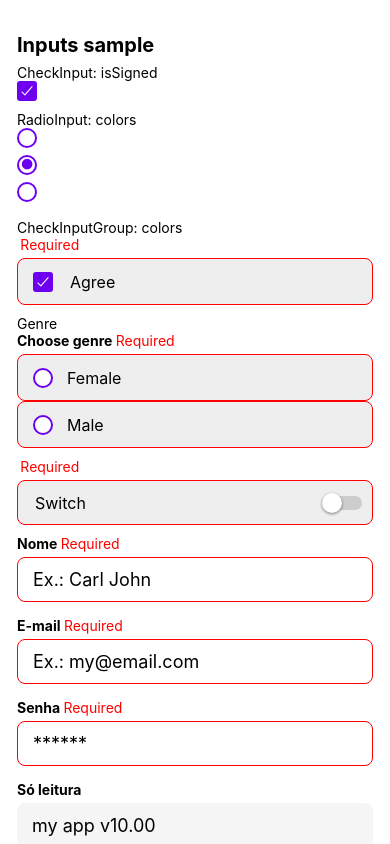
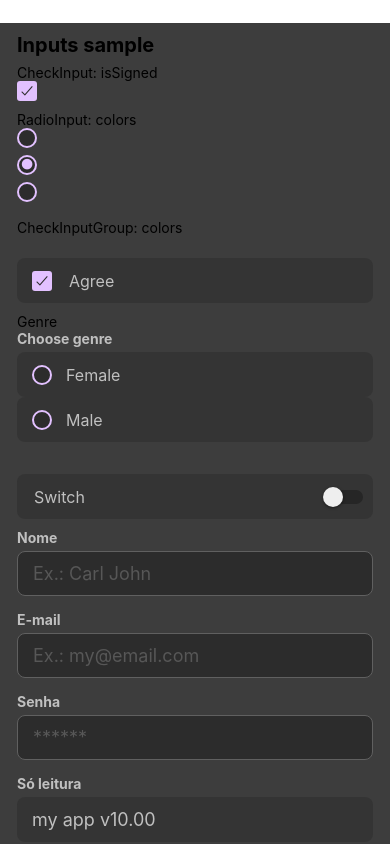
Before and after one commit to coffezilla/reactn-form-elements, a React Native app in the folder app/: screen / in a window 390 px wide. Built offline with nearby package versions, Linux system fonts and the light colour scheme.

Commit message:
Dark mode and params

```diff
--- a/app/App.js
+++ b/app/App.js
@@ -51,13 +51,14 @@ export default function App() {
 	});
 
 	// handle of RadioInput, CheckInput,switch and vanilla TextInput
-	const handleInputForm = (text, name, switcher = false) => {
+	const handleInputForm = (text, name, params = {}, switcher = false) => {
 		if (switcher) {
 			text = !text;
 		}
 		setForm({
 			...form,
 			[name]: text,
+			error: '',
 		});
 	};
 
@@ -73,6 +74,7 @@ export default function App() {
 					<CheckInput
 						value={form.checked}
 						style={{ marginRight: 7 }}
+						darkTheme
 						onPress={() => handleInputForm(form.checked, 'checked', true)}
 					/>
 				</View>
@@ -83,18 +85,21 @@ export default function App() {
 						value={form.colors}
 						name='blue'
 						style={{ marginRight: 7, marginBottom: 7 }}
+						darkTheme
 						onPress={() => handleInputForm('blue', 'colors')}
 					/>
 					<RadioInput
 						value={form.colors}
 						name='red'
 						style={{ marginRight: 7, marginBottom: 7 }}
+						darkTheme
 						onPress={() => handleInputForm('red', 'colors')}
 					/>
 					<RadioInput
 						value={form.colors}
 						name='yellow'
 						style={{ marginRight: 7, marginBottom: 7 }}
+						darkTheme
 						onPress={() => handleInputForm('yellow', 'colors')}
 					/>
 				</View>
@@ -103,8 +108,9 @@ export default function App() {
 					<Text>CheckInputGroup: colors</Text>
 					<CheckInputGroup
 						label='Agree'
+						darkTheme
 						name='checked'
-						error='Required'
+						error=''
 						value={form.checked}
 						handleInputForm={handleInputForm}
 					/>
@@ -112,11 +118,12 @@ export default function App() {
 
 				<View style={styles.division}>
 					<Text>Genre</Text>
-					<RadioInputGroupWrapper label='Choose genre' error='Required'>
+					<RadioInputGroupWrapper label='Choose genre' error='' darkTheme>
 						<RadioInputGroup
 							label='Female'
 							name='F'
-							error='Required'
+							darkTheme
+							error=''
 							group='genre'
 							value={form.genre}
 							handleInputForm={handleInputForm}
@@ -124,8 +131,9 @@ export default function App() {
 						<RadioInputGroup
 							label='Male'
 							name='M'
+							darkTheme
 							group='genre'
-							error='Required'
+							error=''
 							value={form.genre}
 							handleInputForm={handleInputForm}
 						/>
@@ -136,8 +144,9 @@ export default function App() {
 					<SwitchInputGroup
 						value={form.mySwitch}
 						label='Switch'
+						darkTheme
 						name='mySwitch'
-						error='Required'
+						error=''
 						handleInputForm={handleInputForm}
 					/>
 				</View>
@@ -147,7 +156,8 @@ export default function App() {
 						label='Nome'
 						placeholder='Ex.: Carl John'
 						name='name'
-						error='Required'
+						darkTheme
+						error=''
 						handleInputForm={handleInputForm}
 						keyboardType='default'
 						value={form.name}
@@ -157,7 +167,8 @@ export default function App() {
 						label='E-mail'
 						placeholder='Ex.: my@email.com'
 						name='email'
-						error='Required'
+						darkTheme
+						error=''
 						handleInputForm={handleInputForm}
 						keyboardType='email-address'
 						autoCapitalize='none'
@@ -167,7 +178,8 @@ export default function App() {
 					<TextInputGroup
 						label='Senha'
 						name='password'
-						error='Required'
+						error=''
+						darkTheme
 						placeholder='******'
 						secureTextEntry={true}
 						handleInputForm={handleInputForm}
@@ -177,14 +189,16 @@ export default function App() {
 					<TextInputGroupReadonly
 						label='Só leitura'
 						name='saved'
+						darkTheme
 						value={form.saved}
 					/>
 
 					<TextInputGroup
 						label='Phone'
 						mask='PHONE'
-						error='Required'
+						error=''
 						placeholder='(00) 0000-0000'
+						darkTheme
 						handleInputForm={handleInputForm}
 						keyboardType='numeric'
 						maxLength={15}
@@ -195,8 +209,9 @@ export default function App() {
 					<TextInputGroup
 						label='Cep'
 						mask='CEP'
-						error='Required'
+						error=''
 						placeholder='00000-000'
+						darkTheme
 						handleInputForm={handleInputForm}
 						keyboardType='numeric'
 						maxLength={9}
@@ -207,8 +222,9 @@ export default function App() {
 					<TextInputGroup
 						label='Cpf'
 						mask='CPF'
-						error='Required'
+						error=''
 						placeholder='000.000.000-00'
+						darkTheme
 						handleInputForm={handleInputForm}
 						keyboardType='numeric'
 						maxLength={14}
@@ -219,8 +235,9 @@ export default function App() {
 					<TextareaInputGroup
 						label='Mensagem'
 						placeholder='This is...'
+						darkTheme
 						name='message'
-						error='Required'
+						error=''
 						multiline={true}
 						handleInputForm={handleInputForm}
 						keyboardType='default'
@@ -241,7 +258,7 @@ const styles = StyleSheet.create({
 		marginTop: 23,
 		paddingHorizontal: 17,
 		paddingVertical: 10,
-		backgroundColor: '#fff',
+		backgroundColor: '#3D3D3D',
 	},
 	division: {
 		marginBottom: 10,
--- a/app/components/FormInputs/FormInputs.js
+++ b/app/components/FormInputs/FormInputs.js
@@ -11,6 +11,7 @@ import {
 } from 'react-native';
 
 import Ionicons from 'react-native-vector-icons/Ionicons';
+import { formStyles, formStylesColors } from './FormInputsTheme.js';
 
 /*
 Form input options
@@ -33,8 +34,8 @@ FileInputGroup: input file to access Gallery / Camera
 // 	const { inputLabel, value } = props;
 // 	return (
 // 		<View>
-// 			{inputLabel && <Text style={customStyles.label}>{inputLabel}</Text>}
-// 			<Text style={[customStyles.inputTextRead, style]} {...props}>
+// 			{inputLabel && <Text style={customformStyles.label}>{inputLabel}</Text>}
+// 			<Text style={[customformStyles.inputTextRead, style]} {...props}>
 // 				{value}
 // 			</Text>
 // 		</View>
@@ -48,12 +49,23 @@ export const TextareaInputGroup = ({
 	name,
 	error,
 	handleInputForm,
+	darkTheme = false,
+	params = {},
 	...props
 }) => {
 	return (
 		<View>
 			{label && (
-				<Text style={styles.labelTop}>
+				<Text
+					style={[
+						formStyles.labelTop,
+						{
+							color: darkTheme
+								? formStylesColors.dark.text
+								: formStylesColors.default.text,
+						},
+					]}
+				>
 					{label}{' '}
 					{error && (
 						<Text style={{ color: 'red', fontWeight: 'normal' }}>{error}</Text>
@@ -61,9 +73,29 @@ export const TextareaInputGroup = ({
 				</Text>
 			)}
 			<TextInput
-				style={[styles.textareaInput, style, error && styles.inputTextError]}
+				style={[
+					formStyles.textareaInput,
+					style,
+					{
+						backgroundColor: darkTheme
+							? formStylesColors.dark.backgroundInput
+							: formStylesColors.default.backgroundInput,
+						color: darkTheme
+							? formStylesColors.dark.text
+							: formStylesColors.default.text,
+						borderColor: darkTheme
+							? formStylesColors.dark.textInputBorder
+							: formStylesColors.default.textInputBorder,
+					},
+					error && formStyles.inputTextError,
+				]}
 				{...props}
-				onChangeText={(value) => handleInputForm(value, name)}
+				placeholderTextColor={
+					darkTheme
+						? formStylesColors.dark.placeholder
+						: formStylesColors.default.placeholder
+				}
+				onChangeText={(value) => handleInputForm(value, name, params)}
 			/>
 		</View>
 	);
@@ -76,12 +108,41 @@ export const TextInputGroupReadonly = ({
 	name,
 	value,
 	error,
+	darkTheme = false,
+	params = {},
 	...props
 }) => {
 	return (
 		<View>
-			{label && <Text style={styles.labelTop}>{label}</Text>}
-			<Text style={[styles.inputTextReadOnly, style]} {...props}>
+			{label && (
+				<Text
+					style={[
+						formStyles.labelTop,
+						{
+							color: darkTheme
+								? formStylesColors.dark.text
+								: formStylesColors.default.text,
+						},
+					]}
+				>
+					{label}
+				</Text>
+			)}
+			<Text
+				style={[
+					formStyles.inputTextReadOnly,
+					style,
+					{
+						backgroundColor: darkTheme
+							? formStylesColors.dark.backgroundWrap
+							: formStylesColors.default.backgroundWrap,
+						color: darkTheme
+							? formStylesColors.dark.text
+							: formStylesColors.default.text,
+					},
+				]}
+				{...props}
+			>
 				{value}
 			</Text>
 		</View>
@@ -95,9 +156,11 @@ export const TextInputGroup = ({
 	name,
 	error,
 	handleInputForm,
+	darkTheme = false,
+	params = {},
 	...props
 }) => {
-	const handleMaskText = (value, name) => {
+	const handleMaskText = (value, name, params = {}) => {
 		let currentVal = value;
 
 		if (mask === 'NUMBER') {
@@ -125,17 +188,25 @@ export const TextInputGroup = ({
 			currentVal = currentVal.replace(/\D/g, ''); //Remove tudo o que não é dígito
 			currentVal = currentVal.replace(/(\d{3})(\d)/, '$1.$2'); //Coloca um ponto entre o terceiro e o quarto dígitos
 			currentVal = currentVal.replace(/(\d{3})(\d)/, '$1.$2'); //Coloca um ponto entre o terceiro e o quarto dígitos
-			//de novo (para o segundo bloco de números)
 			currentVal = currentVal.replace(/(\d{3})(\d{1,2})$/, '$1-$2'); //Coloca um hífen entre o terceiro e o quarto dígitos
 		}
 
-		handleInputForm(currentVal, name);
+		handleInputForm(currentVal, name, params);
 	};
 
 	return (
 		<View>
 			{label && (
-				<Text style={styles.labelTop}>
+				<Text
+					style={[
+						formStyles.labelTop,
+						{
+							color: darkTheme
+								? formStylesColors.dark.text
+								: formStylesColors.default.text,
+						},
+					]}
+				>
 					{label}{' '}
 					{error && (
 						<Text style={{ color: 'red', fontWeight: 'normal' }}>{error}</Text>
@@ -143,10 +214,32 @@ export const TextInputGroup = ({
 				</Text>
 			)}
 			<TextInput
-				style={[styles.inputText, style, error && styles.inputTextError]}
+				style={[
+					formStyles.inputText,
+					style,
+					{
+						backgroundColor: darkTheme
+							? formStylesColors.dark.backgroundInput
+							: formStylesColors.default.backgroundInput,
+						color: darkTheme
+							? formStylesColors.dark.text
+							: formStylesColors.default.text,
+						borderColor: darkTheme
+							? formStylesColors.dark.textInputBorder
+							: formStylesColors.default.textInputBorder,
+					},
+					error && formStyles.inputTextError,
+				]}
 				{...props}
+				placeholderTextColor={
+					darkTheme
+						? formStylesColors.dark.placeholder
+						: formStylesColors.default.placeholder
+				}
 				onChangeText={(value) =>
-					mask ? handleMaskText(value, name) : handleInputForm(value, name)
+					mask
+						? handleMaskText(value, name, params)
+						: handleInputForm(value, name, params)
 				}
 			/>
 		</View>
@@ -160,10 +253,21 @@ export const SwitchInputGroup = ({
 	value,
 	error,
 	handleInputForm,
+	darkTheme = false,
+	params = {},
 }) => {
 	return (
 		<>
-			<Text style={styles.labelTop}>
+			<Text
+				style={[
+					formStyles.labelTop,
+					{
+						color: darkTheme
+							? formStylesColors.dark.text
+							: formStylesColors.default.text,
+					},
+				]}
+			>
 				<>
 					{labelHeader}{' '}
 					{error && (
@@ -171,13 +275,54 @@ export const SwitchInputGroup = ({
 					)}
 				</>
 			</Text>
-			<View style={[styles.SwitchInputGroup, error && styles.inputTextError]}>
-				<Text style={styles.inlineLabel}>{label}</Text>
+
+			<View
+				style={[
+					formStyles.SwitchInputGroup,
+					{
+						backgroundColor: darkTheme
+							? formStylesColors.dark.backgroundWrap
+							: formStylesColors.default.backgroundWrap,
+					},
+					error && formStyles.inputTextError,
+				]}
+			>
+				<Text
+					style={[
+						formStyles.inlineLabel,
+						{
+							color: darkTheme
+								? formStylesColors.dark.text
+								: formStylesColors.default.text,
+						},
+					]}
+				>
+					{label}
+				</Text>
 				<Switch
-					trackColor={{ false: '#cdcdcd', true: '#6edc5f' }}
-					thumbColor={value ? '#fff' : '#fff'}
-					ios_backgroundColor='#cdcdcd'
-					onValueChange={() => handleInputForm(value, name, true)}
+					trackColor={{
+						false: darkTheme
+							? formStylesColors.dark.trackColorFalse
+							: formStylesColors.default.trackColorFalse,
+						true: darkTheme
+							? formStylesColors.dark.trackColorTrue
+							: formStylesColors.default.trackColorTrue,
+					}}
+					thumbColor={
+						value
+							? darkTheme
+								? formStylesColors.dark.trackThumbColor
+								: formStylesColors.default.trackThumbColor
+							: darkTheme
+							? formStylesColors.dark.trackThumbColor
+							: formStylesColors.default.trackThumbColor
+					}
+					ios_backgroundColor={
+						darkTheme
+							? formStylesColors.dark.trackTBgIos
+							: formStylesColors.default.trackTBgIos
+					}
+					onValueChange={() => handleInputForm(value, name, params, true)}
 					value={value}
 				/>
 			</View>
@@ -192,10 +337,21 @@ export const CheckInputGroup = ({
 	value,
 	error,
 	handleInputForm,
+	darkTheme = false,
+	params = {},
 }) => {
 	return (
 		<>
-			<Text style={styles.labelTop}>
+			<Text
+				style={[
+					formStyles.labelTop,
+					{
+						color: darkTheme
+							? formStylesColors.dark.text
+							: formStylesColors.default.text,
+					},
+				]}
+			>
 				{labelHeader}{' '}
 				{error && (
 					<Text style={{ color: 'red', fontWeight: 'normal' }}>{error}</Text>
@@ -203,18 +359,38 @@ export const CheckInputGroup = ({
 			</Text>
 
 			<View
-				style={[styles.checkInputGroupWrap, error && styles.inputTextError]}
+				style={[
+					formStyles.checkInputGroupWrap,
+					{
+						backgroundColor: darkTheme
+							? formStylesColors.dark.backgroundWrap
+							: formStylesColors.default.backgroundWrap,
+					},
+					error && formStyles.inputTextError,
+				]}
 			>
 				<Pressable
-					onPress={() => handleInputForm(value, name, true)}
-					style={styles.checkInputGroupTouchable}
+					onPress={() => handleInputForm(value, name, params, true)}
+					style={formStyles.checkInputGroupTouchable}
 				>
 					<CheckInput
 						value={value}
 						style={{ marginRight: 10 }}
-						onPress={() => handleInputForm(value, name, true)}
+						darkTheme={darkTheme}
+						onPress={() => handleInputForm(value, name, params, true)}
 					/>
-					<Text style={styles.inlineLabel}>{label}</Text>
+					<Text
+						style={[
+							formStyles.inlineLabel,
+							{
+								color: darkTheme
+									? formStylesColors.dark.text
+									: formStylesColors.default.text,
+							},
+						]}
+					>
+						{label}
+					</Text>
 				</Pressable>
 			</View>
 		</>
@@ -222,10 +398,24 @@ export const CheckInputGroup = ({
 };
 
 // group all radios
-export const RadioInputGroupWrapper = ({ label, error, children }) => {
+export const RadioInputGroupWrapper = ({
+	label,
+	error,
+	children,
+	darkTheme = false,
+}) => {
 	return (
 		<View>
-			<Text style={styles.labelTop}>
+			<Text
+				style={[
+					formStyles.labelTop,
+					{
+						color: darkTheme
+							? formStylesColors.dark.text
+							: formStylesColors.default.text,
+					},
+				]}
+			>
 				<>
 					{label}{' '}
 					{error && (
@@ -245,39 +435,81 @@ export const RadioInputGroup = ({
 	group,
 	error,
 	handleInputForm,
+	darkTheme = false,
+	params = {},
 }) => {
 	return (
 		<>
 			<View
-				style={[styles.checkInputGroupWrap, error && styles.inputTextError]}
+				style={[
+					formStyles.checkInputGroupWrap,
+					{
+						backgroundColor: darkTheme
+							? formStylesColors.dark.backgroundWrap
+							: formStylesColors.default.backgroundWrap,
+					},
+					error && formStyles.inputTextError,
+				]}
 			>
 				<Pressable
-					onPress={() => handleInputForm(name, group)}
-					style={styles.checkInputGroupTouchable}
+					onPress={() => handleInputForm(name, group, params)}
+					style={[formStyles.checkInputGroupTouchable, {}]}
 				>
 					<RadioInput
 						value={value}
 						name={name}
+						darkTheme={darkTheme}
 						style={{ marginRight: 7 }}
-						onPress={() => handleInputForm(name, group)}
+						onPress={() => handleInputForm(name, group, params)}
 					/>
 
-					<Text style={styles.inlineLabel}>{label}</Text>
+					<Text
+						style={[
+							formStyles.inlineLabel,
+							{
+								color: darkTheme
+									? formStylesColors.dark.text
+									: formStylesColors.default.text,
+							},
+						]}
+					>
+						{label}
+					</Text>
 				</Pressable>
 			</View>
 		</>
 	);
 };
 
-export const RadioInput = ({ value, name, style, onPress, ...props }) => {
+export const RadioInput = ({
+	value,
+	name,
+	style,
+	onPress,
+	darkTheme = false,
+	...props
+}) => {
 	return (
 		<Pressable onPress={onPress}>
 			<View
 				style={[
-					styles.checkboxIconWrap,
+					formStyles.checkboxIconWrap,
 					{
-						borderColor: value === name ? '#6E00F0' : '#6E00F0',
-						backgroundColor: value === name ? 'white' : 'white',
+						borderColor: value
+							? darkTheme
+								? formStylesColors.dark.radioPrimaryTrue
+								: formStylesColors.default.radioPrimaryTrue
+							: darkTheme
+							? formStylesColors.dark.radioPrimaryFalse
+							: formStylesColors.default.radioPrimaryFalse,
+
+						backgroundColor: value
+							? darkTheme
+								? formStylesColors.dark.radioPrimaryBgTrue
+								: formStylesColors.default.radioPrimaryBgTrue
+							: darkTheme
+							? formStylesColors.dark.radioPrimaryBgFalse
+							: formStylesColors.default.radioPrimaryBgFalse,
 					},
 					style,
 				]}
@@ -287,7 +519,14 @@ export const RadioInput = ({ value, name, style, onPress, ...props }) => {
 					<Ionicons
 						name='ellipse'
 						type='Ionicons'
-						style={styles.radioboxIcon}
+						style={[
+							formStyles.radioboxIcon,
+							{
+								color: darkTheme
+									? formStylesColors.dark.radioIconTrue
+									: formStylesColors.default.radioIconTrue,
+							},
+						]}
 					/>
 				)}
 			</View>
@@ -295,16 +534,36 @@ export const RadioInput = ({ value, name, style, onPress, ...props }) => {
 	);
 };
 
-export const CheckInput = ({ value, name, style, onPress, ...props }) => {
+export const CheckInput = ({
+	value,
+	name,
+	style,
+	onPress,
+	darkTheme = true,
+	...props
+}) => {
 	return (
 		<Pressable onPress={onPress}>
 			<View
 				style={[
-					styles.radioboxIconWrap,
+					formStyles.radioboxIconWrap,
 					{
 						borderWidth: value ? 0 : 2,
-						borderColor: value ? '#5905BC' : '#6E00F0',
-						backgroundColor: value ? '#6E00F0' : 'white',
+						borderColor: value
+							? darkTheme
+								? formStylesColors.dark.checkPrimaryTrue
+								: formStylesColors.default.checkPrimaryTrue
+							: darkTheme
+							? formStylesColors.dark.checkPrimaryFalse
+							: formStylesColors.default.checkPrimaryFalse,
+
+						backgroundColor: value
+							? darkTheme
+								? formStylesColors.dark.checkPrimaryBgTrue
+								: formStylesColors.default.checkPrimaryBgTrue
+							: darkTheme
+							? formStylesColors.dark.checkPrimaryBgFalse
+							: formStylesColors.default.checkPrimaryBgFalse,
 					},
 					style,
 				]}
@@ -314,118 +573,17 @@ export const CheckInput = ({ value, name, style, onPress, ...props }) => {
 					<Ionicons
 						name='checkmark'
 						type='Ionicons'
-						style={styles.checkboxIcon}
+						style={[
+							formStyles.checkboxIcon,
+							{
+								color: darkTheme
+									? formStylesColors.dark.checkIconTrue
+									: formStylesColors.default.checkIconTrue,
+							},
+						]}
 					/>
 				)}
 			</View>
 		</Pressable>
 	);
 };
-
-const styles = StyleSheet.create({
-	// basic icon check
-	checkboxIcon: {
-		borderWidth: 0,
-		lineHeight: 19,
-		color: 'white',
-		fontSize: 17,
-		textAlign: 'center',
-	},
-	checkboxIconWrap: {
-		width: 20,
-		height: 20,
-		borderRadius: 22,
-		borderWidth: 2,
-	},
-	// basic icon radio
-	radioboxIcon: {
-		borderWidth: 0,
-		paddingLeft: 1, // hack
-		lineHeight: 16,
-		color: '#6E00F0',
-		fontSize: 13,
-		textAlign: 'center',
-	},
-	radioboxIconWrap: {
-		width: 20,
-		height: 20,
-		borderRadius: 3,
-	},
-	// label
-	inlineLabel: {
-		fontSize: 16,
-		marginLeft: 7,
-		color: 'black',
-	},
-	labelTop: {
-		fontWeight: 'bold',
-		marginBottom: 5,
-		color: 'black',
-	},
-	// checkbox group
-	checkInputGroupWrap: {
-		backgroundColor: '#eee',
-		borderRadius: 8,
-		justifyContent: 'flex-start',
-		flexDirection: 'row',
-		alignItems: 'center',
-		overflow: 'hidden',
-	},
-	checkInputGroupTouchable: {
-		paddingHorizontal: 15,
-		height: 45,
-		justifyContent: 'flex-start',
-		flexDirection: 'row',
-		alignItems: 'center',
-	},
-	// switch group
-	SwitchInputGroup: {
-		backgroundColor: '#eee',
-		borderRadius: 8,
-		paddingHorizontal: 10,
-		height: 45,
-		justifyContent: 'flex-start',
-		flexDirection: 'row',
-		alignItems: 'center',
-		justifyContent: 'space-between',
-	},
-	// input text
-	inputText: {
-		borderColor: '#D1D1D1',
-		borderWidth: 1,
-		borderRadius: 8,
-		paddingHorizontal: 15,
-		fontSize: 18,
-		height: 45,
-		marginBottom: 15,
-	},
-	inputTextReadOnly: {
-		backgroundColor: '#F5F5F5',
-		lineHeight: 45,
-		borderRadius: 8,
-		overflow: 'hidden',
-		paddingHorizontal: 15,
-		fontSize: 18,
-		height: 45,
-		marginBottom: 15,
-	},
-	textareaInput: {
-		borderColor: '#D1D1D1',
-		alignItems: 'flex-start',
-		borderWidth: 1,
-		borderRadius: 8,
-		paddingHorizontal: 15,
-		fontSize: 18,
-		minHeight: 80,
-		maxHeight: 200,
-		marginBottom: 15,
-		paddingTop: 10,
-		paddingBottom: 8,
-		textAlignVertical: 'top', // hack Android
-	},
-	// error
-	inputTextError: {
-		borderWidth: 1,
-		borderColor: 'red',
-	},
-});
--- /dev/null
+++ b/app/components/FormInputs/FormInputsTheme.js
@@ -0,0 +1,183 @@
+import {
+	StyleSheet,
+	Text,
+	View,
+	Image,
+	TextInput,
+	Button,
+	Pressable,
+	Switch,
+	SafeAreaView,
+} from 'react-native';
+
+// constant colors
+const primaryColorDefault = '#6E00F0';
+const primaryColorDark = '#E2C1FF';
+
+// themes
+export const formStylesColors = {
+	dark: {
+		primary: 'green',
+		backgroundWrap: '#343434',
+		text: '#C0C0C0',
+		placeholder: '#575757',
+
+		// switch
+		trackColorFalse: '#262626',
+		trackColorTrue: '#6edc5f',
+		trackThumbColor: '#eee',
+		trackTBgIos: '#3A393E',
+
+		// radio
+		radioPrimaryTrue: primaryColorDark,
+		radioPrimaryBgTrue: '#2c2c2c',
+		radioIconTrue: primaryColorDark,
+
+		// check
+		checkPrimaryTrue: primaryColorDark,
+		checkPrimaryBgTrue: primaryColorDark,
+		checkPrimaryFalse: '#606060',
+		checkPrimaryBgFalse: '#2c2c2c',
+		checkIconTrue: '#2c2c2c',
+
+		// input
+		textInputBorder: '#606060',
+		backgroundInput: '#2c2c2c',
+	},
+	default: {
+		primary: 'red',
+		backgroundWrap: '#eee',
+		text: '#545454',
+		placeholder: '#BFBEBE',
+
+		// switch
+		trackColorFalse: '#cdcdcd',
+		trackColorTrue: '#6edc5f',
+		trackThumbColor: '#fff',
+		trackTBgIos: '#cdcdcd',
+
+		// radio
+		radioPrimaryTrue: primaryColorDefault,
+		radioPrimaryBgTrue: '#fff',
+		radioIconTrue: primaryColorDefault,
+
+		// check
+		checkPrimaryTrue: primaryColorDefault,
+		checkPrimaryBgTrue: primaryColorDefault,
+		checkPrimaryFalse: primaryColorDefault,
+		checkPrimaryBgFalse: '#fff',
+		checkIconTrue: '#fff',
+
+		// input
+		textInputBorder: '#D1D1D1',
+		backgroundInput: '#fff',
+	},
+};
+
+export const formStyles = StyleSheet.create({
+	// basic icon check
+	checkboxIcon: {
+		borderWidth: 0,
+		lineHeight: 19,
+		color: 'white',
+		fontSize: 17,
+		textAlign: 'center',
+	},
+	checkboxIconWrap: {
+		width: 20,
+		height: 20,
+		borderRadius: 22,
+		borderWidth: 2,
+	},
+	// basic icon radio
+	radioboxIcon: {
+		borderWidth: 0,
+		paddingLeft: 1, // hack
+		lineHeight: 16,
+		color: '#6E00F0',
+		fontSize: 13,
+		textAlign: 'center',
+	},
+	radioboxIconWrap: {
+		width: 20,
+		height: 20,
+		borderRadius: 3,
+	},
+	// label
+	inlineLabel: {
+		fontSize: 16,
+		marginLeft: 7,
+		color: 'black',
+	},
+	labelTop: {
+		fontWeight: 'bold',
+		marginBottom: 5,
+		color: 'black',
+	},
+	// checkbox group
+	checkInputGroupWrap: {
+		backgroundColor: '#eee',
+		borderRadius: 8,
+		justifyContent: 'flex-start',
+		flexDirection: 'row',
+		alignItems: 'center',
+		overflow: 'hidden',
+	},
+	checkInputGroupTouchable: {
+		paddingHorizontal: 15,
+		height: 45,
+		justifyContent: 'flex-start',
+		flexDirection: 'row',
+		alignItems: 'center',
+	},
+	// switch group
+	SwitchInputGroup: {
+		backgroundColor: '#eee',
+		borderRadius: 8,
+		paddingHorizontal: 10,
+		height: 45,
+		justifyContent: 'flex-start',
+		flexDirection: 'row',
+		alignItems: 'center',
+		justifyContent: 'space-between',
+	},
+	// input text
+	inputText: {
+		borderColor: '#D1D1D1',
+		borderWidth: 1,
+		borderRadius: 8,
+		paddingHorizontal: 15,
+		fontSize: 18,
+		height: 45,
+		marginBottom: 15,
+	},
+	inputTextReadOnly: {
+		backgroundColor: '#F5F5F5',
+		lineHeight: 45,
+		borderRadius: 8,
+		overflow: 'hidden',
+		paddingHorizontal: 15,
+		fontSize: 18,
+		height: 45,
+		marginBottom: 15,
+	},
+	textareaInput: {
+		borderColor: '#D1D1D1',
+		alignItems: 'flex-start',
+		borderWidth: 1,
+		borderRadius: 8,
+		paddingHorizontal: 15,
+		fontSize: 18,
+		minHeight: 80,
+		maxHeight: 200,
+		marginBottom: 15,
+		paddingTop: 10,
+		paddingBottom: 8,
+		textAlignVertical: 'top', // hack Android
+	},
+	// error
+	inputTextError: {
+		borderWidth: 1,
+		borderColor: 'red',
+	},
+});
```
